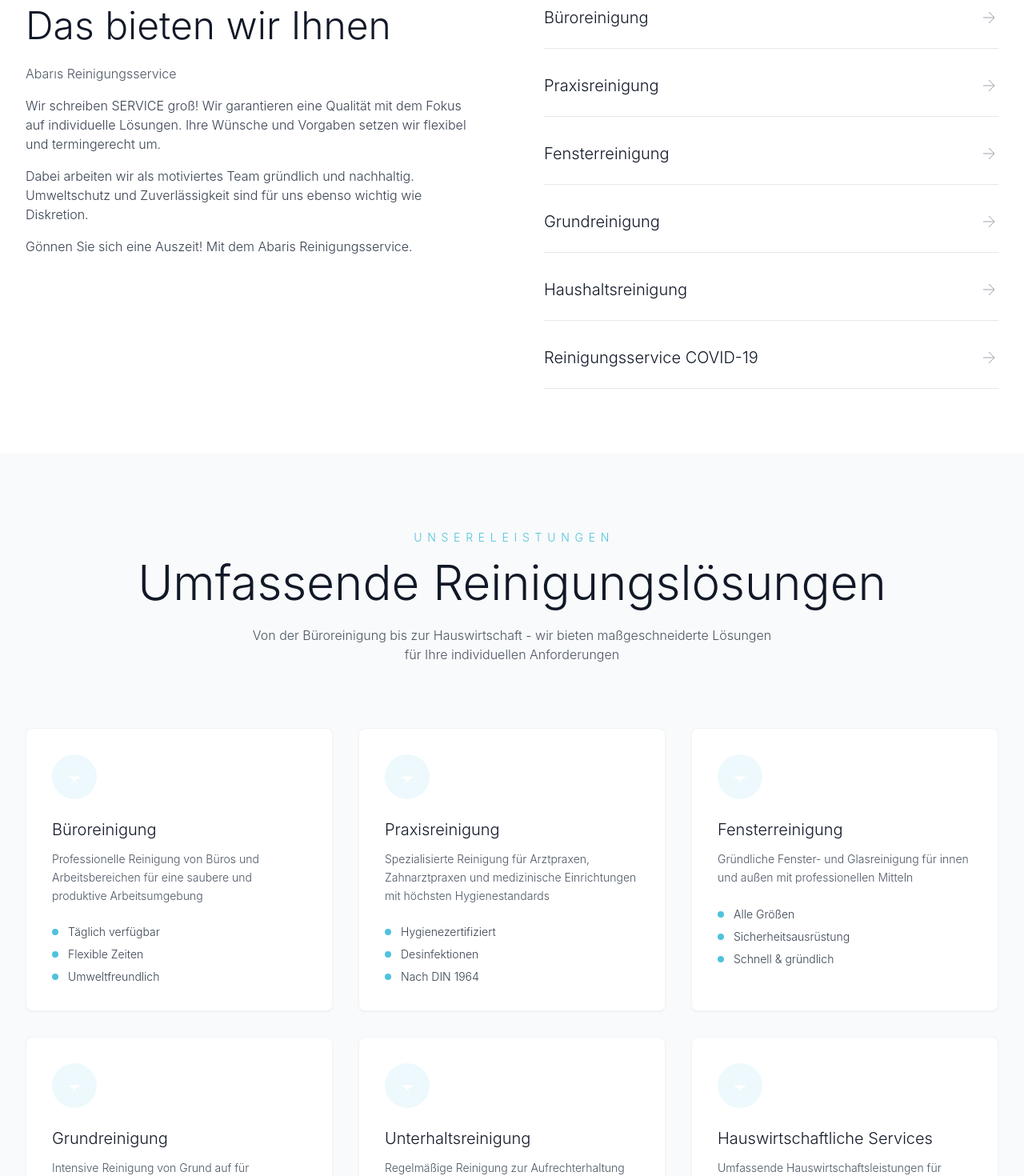
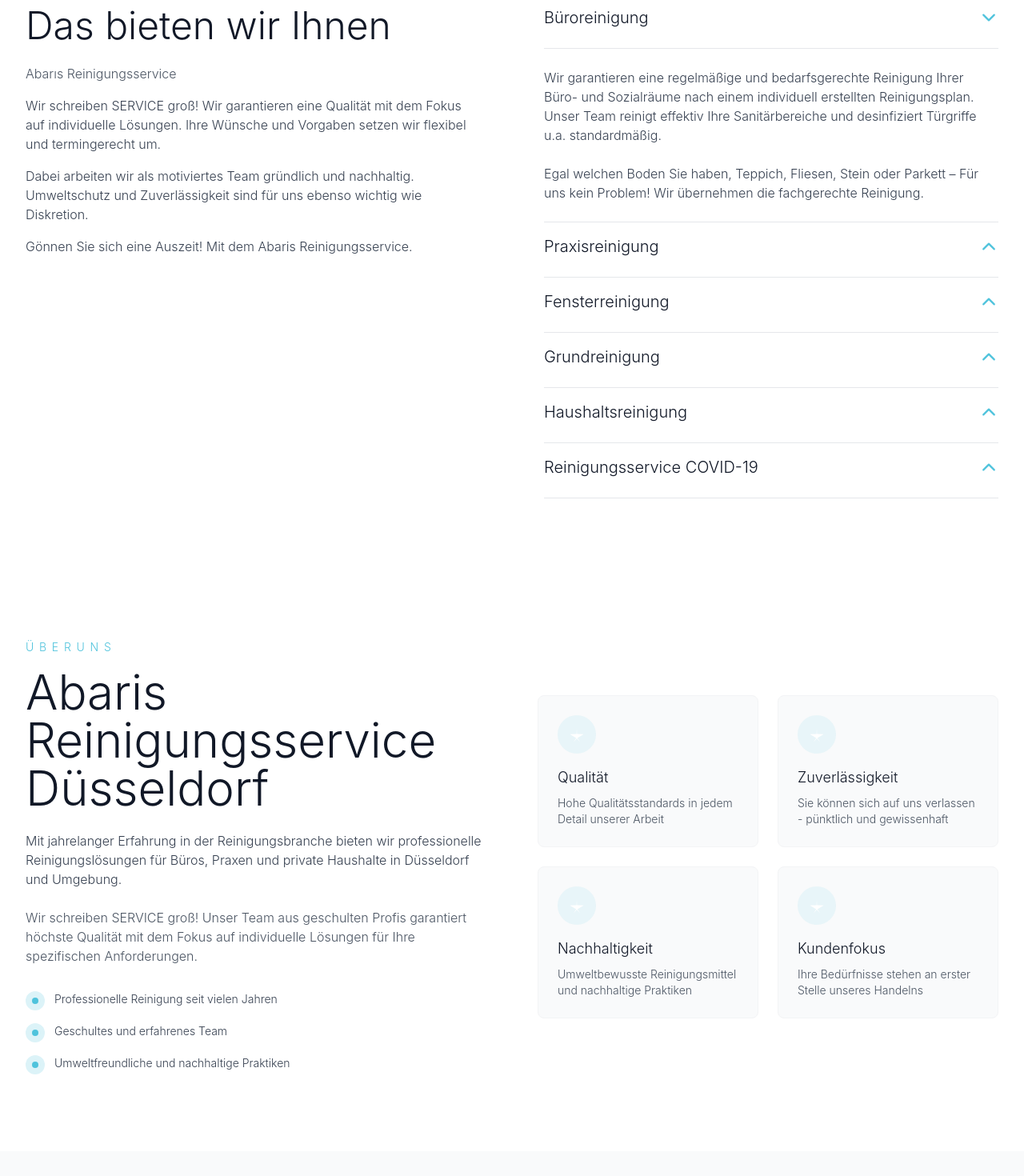
Before and after one commit to ecoezer/abaris, a React (Vite) app: page / in a window 1280 px wide. Shown: the part 860-2330 px from the top of the page at 80% size. Built offline with nearby package versions, Linux system fonts and the light colour scheme.

Commit message:
Updated Services.jsx

```diff
--- a/src/components/Hero.jsx
+++ b/src/components/Hero.jsx
@@ -89,82 +89,6 @@
         </div>
       </div>
 
-      {/* Services Section */}
-      <div className="bg-white pt-12 md:pt-20 pb-12 md:pb-20">
-        <div className="max-w-7xl mx-auto px-4 md:px-8">
-          <div className="uppercase text-gray-600 text-xs sm:text-sm tracking-widest font-light mb-8 md:mb-12">
-            S E R V I C E S
-          </div>
-
-          <div className="grid grid-cols-1 lg:grid-cols-2 gap-8 md:gap-20">
-            <div>
-              <h2 className="text-3xl sm:text-4xl md:text-5xl font-light text-gray-900 mb-6">
-                Das bieten wir Ihnen
-              </h2>
-              <p className="text-gray-600 font-light mb-4 text-sm md:text-base">Abarıs Reinigungsservice</p>
-              <p className="text-gray-700 leading-relaxed font-light text-sm md:text-base mb-4">
-                Wir schreiben SERVICE groß! Wir garantieren eine Qualität mit dem Fokus auf individuelle Lösungen. Ihre Wünsche und Vorgaben setzen wir flexibel und termingerecht um.
-              </p>
-              <p className="text-gray-700 leading-relaxed font-light text-sm md:text-base mb-4">
-                Dabei arbeiten wir als motiviertes Team gründlich und nachhaltig. Umweltschutz und Zuverlässigkeit sind für uns ebenso wichtig wie Diskretion.
-              </p>
-              <p className="text-gray-700 leading-relaxed font-light text-sm md:text-base">
-                Gönnen Sie sich eine Auszeit! Mit dem Abaris Reinigungsservice.
-              </p>
-            </div>
-
-            <div className="space-y-6 md:space-y-8">
-              {/* Büroreinigung */}
-              <div className="flex items-center justify-between pb-4 md:pb-6 border-b border-gray-200 hover:border-abaris-cyan transition-colors cursor-pointer">
-                <h3 className="text-lg md:text-xl font-light text-gray-900">Büroreinigung</h3>
-                <svg width="24" height="24" viewBox="0 0 24 24" fill="none" stroke="currentColor" className="text-gray-400 flex-shrink-0">
-                  <path d="M5 12h14M12 5l7 7-7 7"/>
-                </svg>
-              </div>
-
-              {/* Praxisreinigung */}
-              <div className="flex items-center justify-between pb-4 md:pb-6 border-b border-gray-200 hover:border-abaris-cyan transition-colors cursor-pointer">
-                <h3 className="text-lg md:text-xl font-light text-gray-900">Praxisreinigung</h3>
-                <svg width="24" height="24" viewBox="0 0 24 24" fill="none" stroke="currentColor" className="text-gray-400 flex-shrink-0">
-                  <path d="M5 12h14M12 5l7 7-7 7"/>
-                </svg>
-              </div>
-
-              {/* Fensterreinigung */}
-              <div className="flex items-center justify-between pb-4 md:pb-6 border-b border-gray-200 hover:border-abaris-cyan transition-colors cursor-pointer">
-                <h3 className="text-lg md:text-xl font-light text-gray-900">Fensterreinigung</h3>
-                <svg width="24" height="24" viewBox="0 0 24 24" fill="none" stroke="currentColor" className="text-gray-400 flex-shrink-0">
-                  <path d="M5 12h14M12 5l7 7-7 7"/>
-                </svg>
-              </div>
-
-              {/* Grundreinigung */}
-              <div className="flex items-center justify-between pb-4 md:pb-6 border-b border-gray-200 hover:border-abaris-cyan transition-colors cursor-pointer">
-                <h3 className="text-lg md:text-xl font-light text-gray-900">Grundreinigung</h3>
-                <svg width="24" height="24" viewBox="0 0 24 24" fill="none" stroke="currentColor" className="text-gray-400 flex-shrink-0">
-                  <path d="M5 12h14M12 5l7 7-7 7"/>
-                </svg>
-              </div>
-
-              {/* Haushaltsreinigung */}
-              <div className="flex items-center justify-between pb-4 md:pb-6 border-b border-gray-200 hover:border-abaris-cyan transition-colors cursor-pointer">
-                <h3 className="text-lg md:text-xl font-light text-gray-900">Haushaltsreinigung</h3>
-                <svg width="24" height="24" viewBox="0 0 24 24" fill="none" stroke="currentColor" className="text-gray-400 flex-shrink-0">
-                  <path d="M5 12h14M12 5l7 7-7 7"/>
-                </svg>
-              </div>
-
-              {/* Reinigungsservice COVID-19 */}
-              <div className="flex items-center justify-between pb-4 md:pb-6 border-b border-gray-200 hover:border-abaris-cyan transition-colors cursor-pointer">
-                <h3 className="text-lg md:text-xl font-light text-gray-900">Reinigungsservice COVID-19</h3>
-                <svg width="24" height="24" viewBox="0 0 24 24" fill="none" stroke="currentColor" className="text-gray-400 flex-shrink-0">
-                  <path d="M5 12h14M12 5l7 7-7 7"/>
-                </svg>
-              </div>
-            </div>
-          </div>
-        </div>
-      </div>
     </div>
   )
 }
--- a/src/components/Services.jsx
+++ b/src/components/Services.jsx
@@ -1,80 +1,87 @@
-import React from 'react'
-import StarIcon from './StarIcon'
+import React, { useState } from 'react'
+import { IoChevronUp } from 'react-icons/io5'
 
 function Services() {
+  const [expandedService, setExpandedService] = useState(0)
+
   const services = [
     {
       title: 'Büroreinigung',
-      description: 'Professionelle Reinigung von Büros und Arbeitsbereichen für eine saubere und produktive Arbeitsumgebung',
-      features: ['Täglich verfügbar', 'Flexible Zeiten', 'Umweltfreundlich']
+      description: 'Wir garantieren eine regelmäßige und bedarfsgerechte Reinigung Ihrer Büro- und Sozialräume nach einem individuell erstellten Reinigungsplan. Unser Team reinigt effektiv Ihre Sanitärbereiche und desinfiziert Türgriffe u.a. standardmäßig.\n\nEgal welchen Boden Sie haben, Teppich, Fliesen, Stein oder Parkett – Für uns kein Problem! Wir übernehmen die fachgerechte Reinigung.'
     },
     {
       title: 'Praxisreinigung',
-      description: 'Spezialisierte Reinigung für Arztpraxen, Zahnarztpraxen und medizinische Einrichtungen mit höchsten Hygienestandards',
-      features: ['Hygienezertifiziert', 'Desinfektionen', 'Nach DIN 1964']
+      description: 'Spezialisierte Reinigung für medizinische Praxen mit höchsten Hygienestandards. Wir kümmern uns um alle Bereiche Ihrer Praxis mit besonderer Aufmerksamkeit auf Sauberkeitserfordernisse im Gesundheitswesen.'
     },
     {
       title: 'Fensterreinigung',
-      description: 'Gründliche Fenster- und Glasreinigung für innen und außen mit professionellen Mitteln',
-      features: ['Alle Größen', 'Sicherheitsausrüstung', 'Schnell & gründlich']
+      description: 'Professionelle Fensterreinigung für Ihr Büro oder Ihre Einrichtung. Mit modernen Techniken und gründlicher Arbeit sorgen wir für strahlend saubere Fenster und maximale Helligkeit in Ihren Räumen.'
     },
     {
       title: 'Grundreinigung',
-      description: 'Intensive Reinigung von Grund auf für Neubauten, Umzüge oder Sanierungen',
-      features: ['Vollständig', 'Gründlich', 'Zertifiziert']
+      description: 'Intensive Grundreinigung von Grund auf. Wir kümmern uns um jeden Winkel und jede Oberfläche, um Ihre Räume wieder in glänzenden Zustand zu versetzen. Ideal für Neubezüge oder intensive Auffrischungen.'
     },
     {
-      title: 'Unterhaltsreinigung',
-      description: 'Regelmäßige Reinigung zur Aufrechterhaltung von Sauberkeit und Hygiene',
-      features: ['Regelmäßig', 'Zuverlässig', 'Wirtschaftlich']
+      title: 'Haushaltsreinigung',
+      description: 'Zuverlässige und gründliche Reinigung Ihres Privathaushalt. Von Böden bis zu Oberflächen – wir sorgen für ein sauberes und angenehmes Zuhause, das Sie genießen können.'
     },
     {
-      title: 'Hauswirtschaftliche Services',
-      description: 'Umfassende Hauswirtschaftsleistungen für Privatpersonen und Unternehmen',
-      features: ['Flexibel einsetzbar', 'Diskret', 'Sorgfältig']
+      title: 'Reinigungsservice COVID-19',
+      description: 'Spezialisierte Desinfektionsreinigung mit modernen Verfahren. Wir bieten eine gründliche Reinigung und Desinfektion Ihrer Räume nach den aktuellen Hygienestandards und Anforderungen.'
     }
   ]
 
   return (
-    <div className="bg-gray-50 py-16 md:py-24">
+    <div className="bg-white pt-12 md:pt-20 pb-12 md:pb-20">
       <div className="max-w-7xl mx-auto px-4 md:px-8">
-        <div className="text-center mb-16 md:mb-20">
-          <div className="uppercase text-abaris-cyan text-xs sm:text-sm tracking-widest font-light mb-4">
-            U N S E R E L E I S T U N G E N
+        <div className="uppercase text-gray-600 text-xs sm:text-sm tracking-widest font-light mb-8 md:mb-12">
+          S E R V I C E S
         </div>
-          <h2 className="text-4xl sm:text-5xl md:text-6xl font-light text-gray-900 mb-6">
-            Umfassende Reinigungslösungen
+
+        <div className="grid grid-cols-1 lg:grid-cols-2 gap-8 md:gap-20">
+          <div>
+            <h2 className="text-3xl sm:text-4xl md:text-5xl font-light text-gray-900 mb-6">
+              Das bieten wir Ihnen
             </h2>
-          <p className="text-gray-600 font-light max-w-2xl mx-auto">
-            Von der Büroreinigung bis zur Hauswirtschaft - wir bieten maßgeschneiderte Lösungen für Ihre individuellen Anforderungen
+            <p className="text-gray-600 font-light mb-4 text-sm md:text-base">Abarıs Reinigungsservice</p>
+            <p className="text-gray-700 leading-relaxed font-light text-sm md:text-base mb-4">
+              Wir schreiben SERVICE groß! Wir garantieren eine Qualität mit dem Fokus auf individuelle Lösungen. Ihre Wünsche und Vorgaben setzen wir flexibel und termingerecht um.
+            </p>
+            <p className="text-gray-700 leading-relaxed font-light text-sm md:text-base mb-4">
+              Dabei arbeiten wir als motiviertes Team gründlich und nachhaltig. Umweltschutz und Zuverlässigkeit sind für uns ebenso wichtig wie Diskretion.
+            </p>
+            <p className="text-gray-700 leading-relaxed font-light text-sm md:text-base">
+              Gönnen Sie sich eine Auszeit! Mit dem Abaris Reinigungsservice.
             </p>
           </div>
 
-        <div className="grid grid-cols-1 md:grid-cols-2 lg:grid-cols-3 gap-8">
+          <div className="space-y-4">
             {services.map((service, index) => (
-            <div
-              key={index}
-              className="bg-white p-8 rounded-lg shadow-sm hover:shadow-md transition-shadow duration-300 border border-gray-100"
+              <div key={index}>
+                <button
+                  onClick={() => setExpandedService(expandedService === index ? -1 : index)}
+                  className="w-full flex items-center justify-between pb-4 md:pb-6 border-b border-gray-200 hover:border-abaris-cyan transition-colors group"
                 >
-              <div className="flex items-center justify-center w-14 h-14 rounded-full bg-abaris-cyan bg-opacity-10 mb-6">
-                <StarIcon />
-              </div>
-              <h3 className="text-xl font-light text-gray-900 mb-3">
+                  <h3 className="text-lg md:text-xl font-light text-gray-900 text-left">
                     {service.title}
                   </h3>
-              <p className="text-gray-600 font-light text-sm mb-6 leading-relaxed">
+                  <IoChevronUp
+                    size={24}
+                    className={`text-abaris-cyan flex-shrink-0 transition-transform duration-300 ${
+                      expandedService === index ? 'rotate-180' : 'rotate-0'
+                    }`}
+                  />
+                </button>
+                {expandedService === index && (
+                  <div className="py-4 md:py-6 border-b border-gray-200">
+                    <p className="text-gray-700 leading-relaxed font-light text-sm md:text-base whitespace-pre-line">
                       {service.description}
                     </p>
-              <ul className="space-y-2">
-                {service.features.map((feature, idx) => (
-                  <li key={idx} className="text-sm text-gray-700 font-light flex items-center">
-                    <span className="w-2 h-2 bg-abaris-cyan rounded-full mr-3"></span>
-                    {feature}
-                  </li>
-                ))}
-              </ul>
+                  </div>
+                )}
               </div>
             ))}
+          </div>
         </div>
       </div>
     </div>
```
Lines whose indentation alone changed are shown as unchanged.
